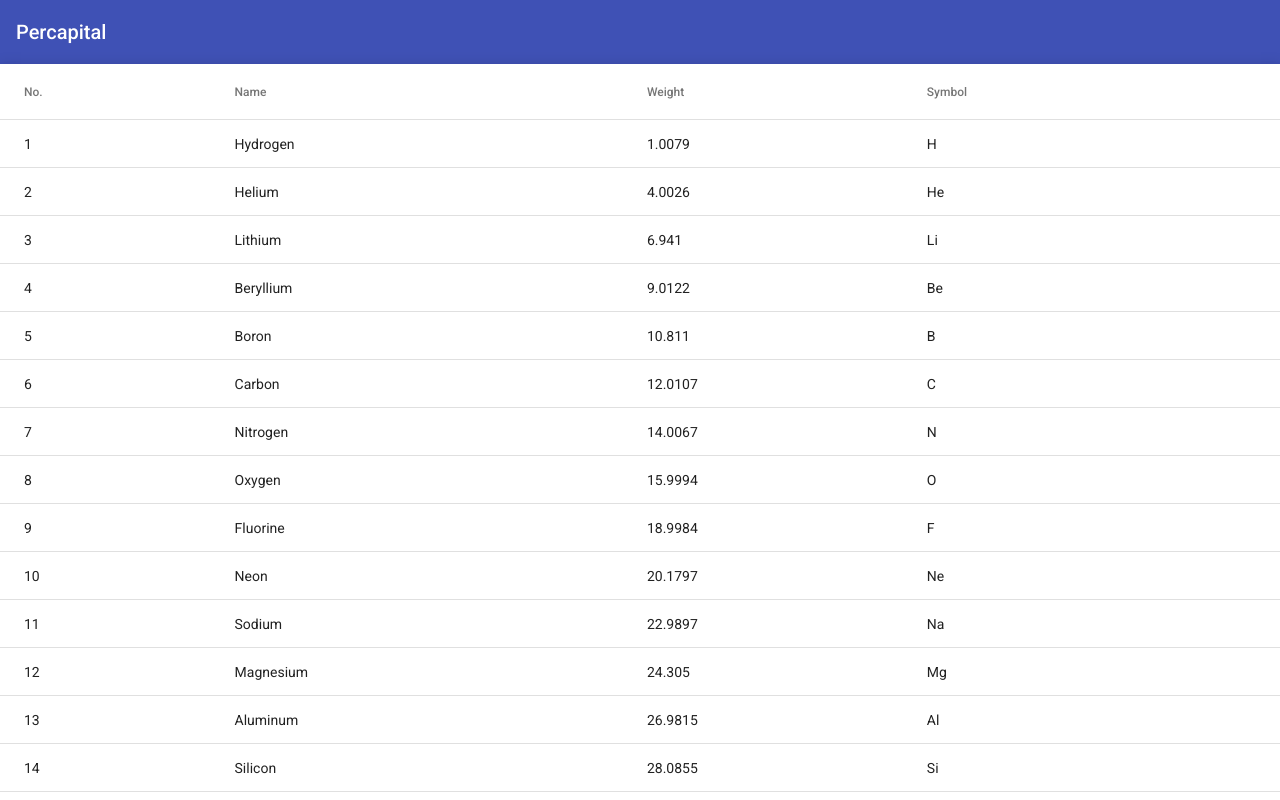
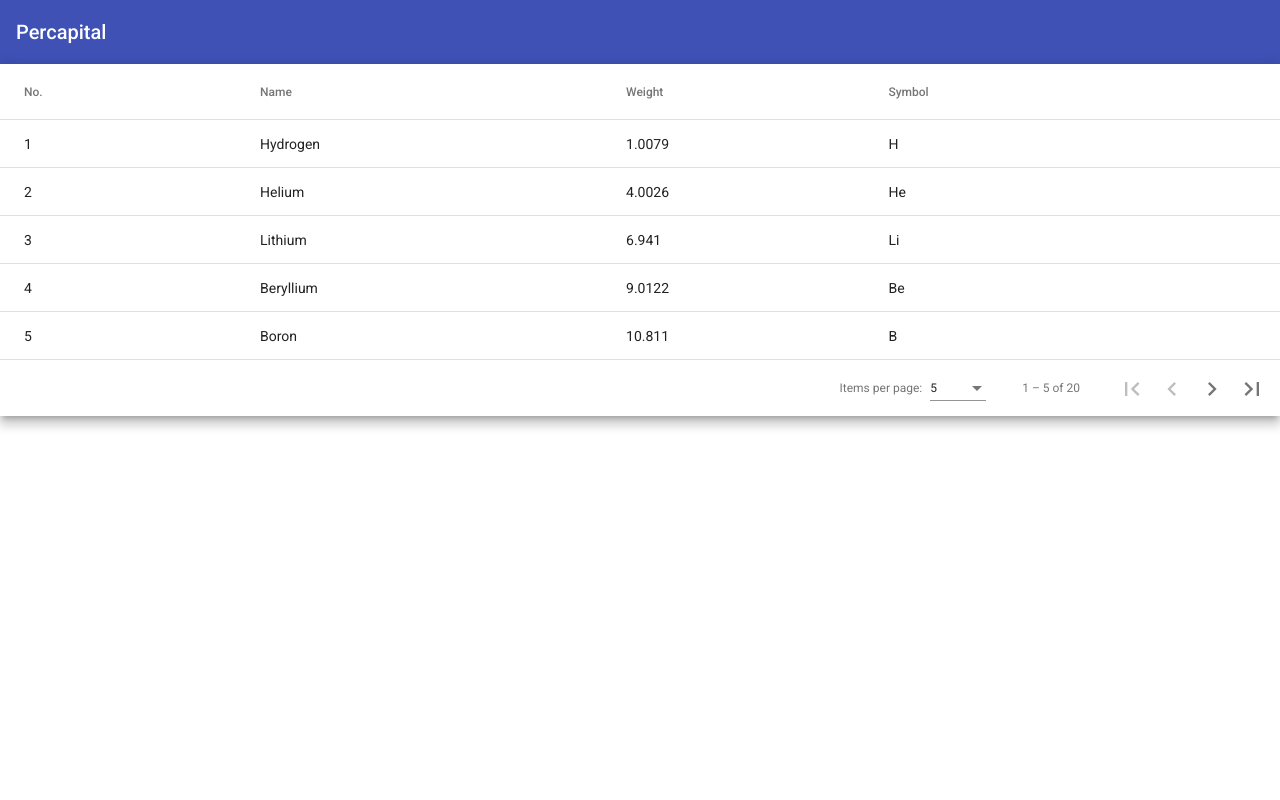
Before and after one commit to ignacioparadisi/percapital-portafolio-front, an Angular app: page /portfolio in a window 1280 px wide. Shown: the top 800 px of the page. Built offline with nearby package versions, Linux system fonts and the light colour scheme.

Commit message:
Add pagination size options

```diff
--- a/src/app/portfolio/portfolio.component.html
+++ b/src/app/portfolio/portfolio.component.html
@@ -29,7 +29,8 @@
       <tr mat-row *matRowDef="let row; columns: displayedColumns;"></tr>
     </table>
 
-    <mat-paginator showFirstLastButtons
-                   aria-label="Select page of periodic elements">
+    <mat-paginator [pageSizeOptions]="[5, 10, 20]"
+                    showFirstLastButtons
+                    aria-label="Select page of periodic elements">
     </mat-paginator>
   </div>
```
